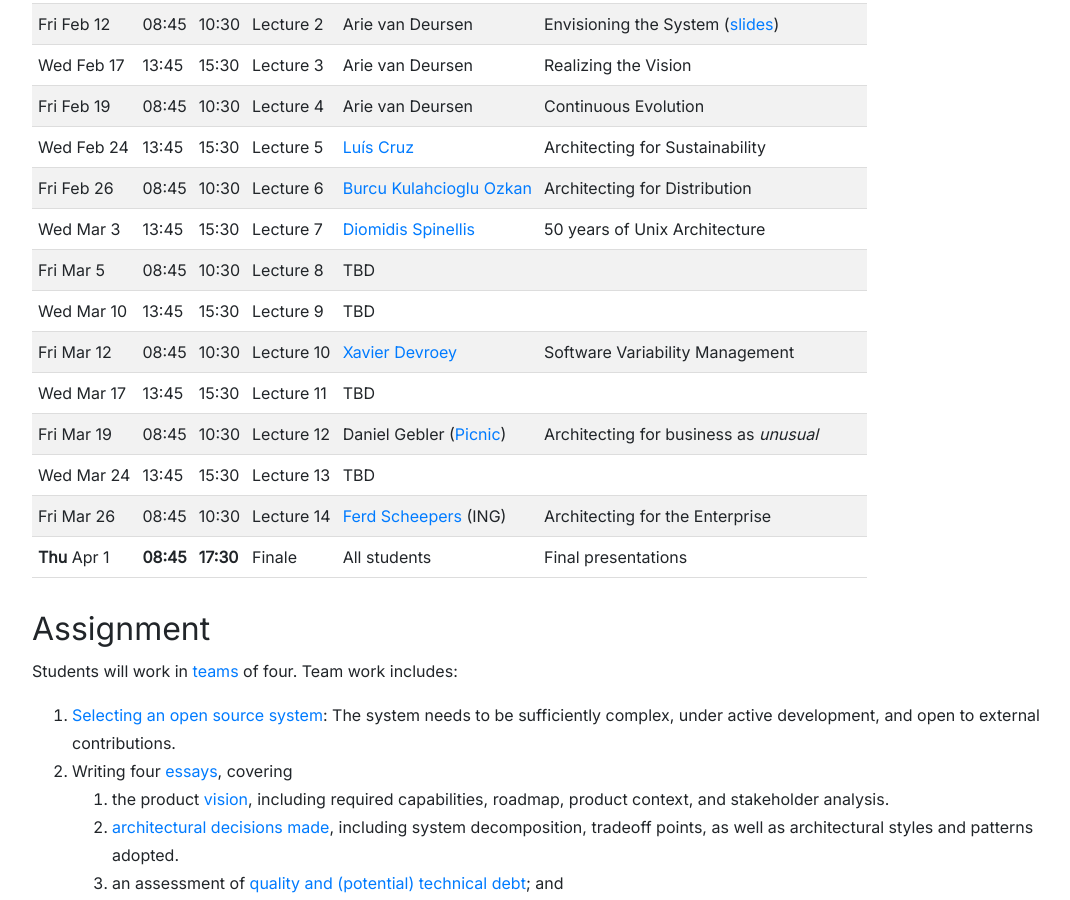
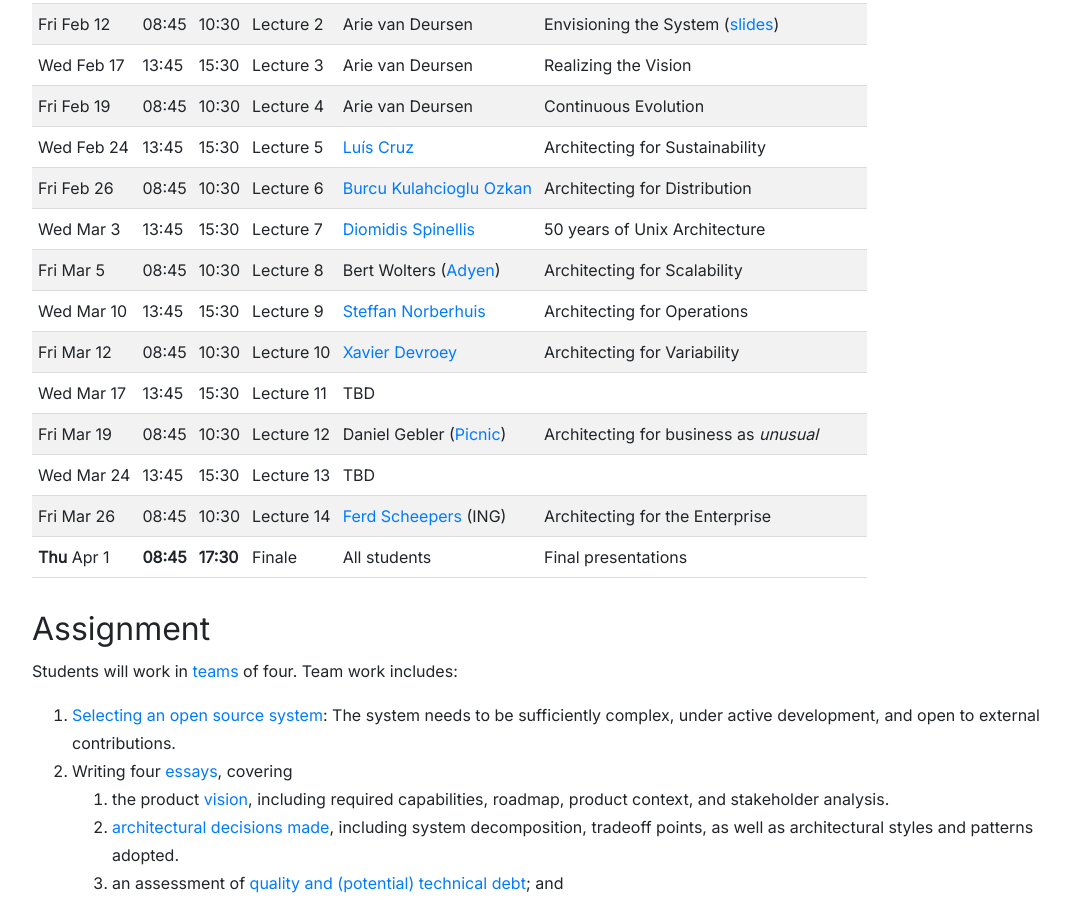
Before and after one commit to SERG-Delft/delftswa, a Jekyll site: the page built from 2021/index.md, in a window 1280 px wide and 900 px high, scrolled down 1191 px. Shown: the whole window, without its empty margins (86-1156 px from the left). Built offline with Jekyll 4.4.1, drawn with Linux system fonts in a browser that asks for light colours.

Commit message:
Add lectures on scale and ops

```diff
--- a/2021/index.md
+++ b/2021/index.md
@@ -53,9 +53,9 @@ Fri Feb 19 | 08:45 | 10:30 | Lecture 4 | Arie van Deursen         | Continuous E
 Wed Feb 24 | 13:45 | 15:30 | Lecture 5 | [Luís Cruz][luis]        | Architecting for Sustainability
 Fri Feb 26 | 08:45 | 10:30 | Lecture 6 | [Burcu Kulahcioglu Ozkan][burcu]     | Architecting for Distribution
 Wed Mar 3  | 13:45 | 15:30 | Lecture 7 | [Diomidis Spinellis][diomidis] | 50 years of Unix Architecture
-Fri Mar 5  | 08:45 | 10:30 | Lecture 8 | TBD <!-- Adyen? -->
-Wed Mar 10 | 13:45 | 15:30 | Lecture 9 | TBD
-Fri Mar 12 | 08:45 | 10:30 | Lecture 10 | [Xavier Devroey][xavier] | Software Variability Management
+Fri Mar 5  | 08:45 | 10:30 | Lecture 8 | Bert Wolters ([Adyen])     | Architecting for Scalability
+Wed Mar 10 | 13:45 | 15:30 | Lecture 9 | [Steffan Norberhuis][norberhuis]      | Architecting for Operations
+Fri Mar 12 | 08:45 | 10:30 | Lecture 10 | [Xavier Devroey][xavier] | Architecting for Variability
 Wed Mar 17 | 13:45 | 15:30 | Lecture 11 | TBD
 Fri Mar 19 | 08:45 | 10:30 | Lecture 12 | Daniel Gebler ([Picnic])  | Architecting for business as _unusual_
 Wed Mar 24 | 13:45 | 15:30 | Lecture 13 | TBD
@@ -64,6 +64,8 @@ Fri Mar 26 | 08:45 | 10:30 | Lecture 14 | [Ferd Scheepers][ferd] (ING) | Archite
 
 
 [picnic]: https://blog.picnic.nl/
+[adyen]: https://www.adyen.com/
+[norberhuis]: https://www.norberhuis.nl/
 
 
 
```
